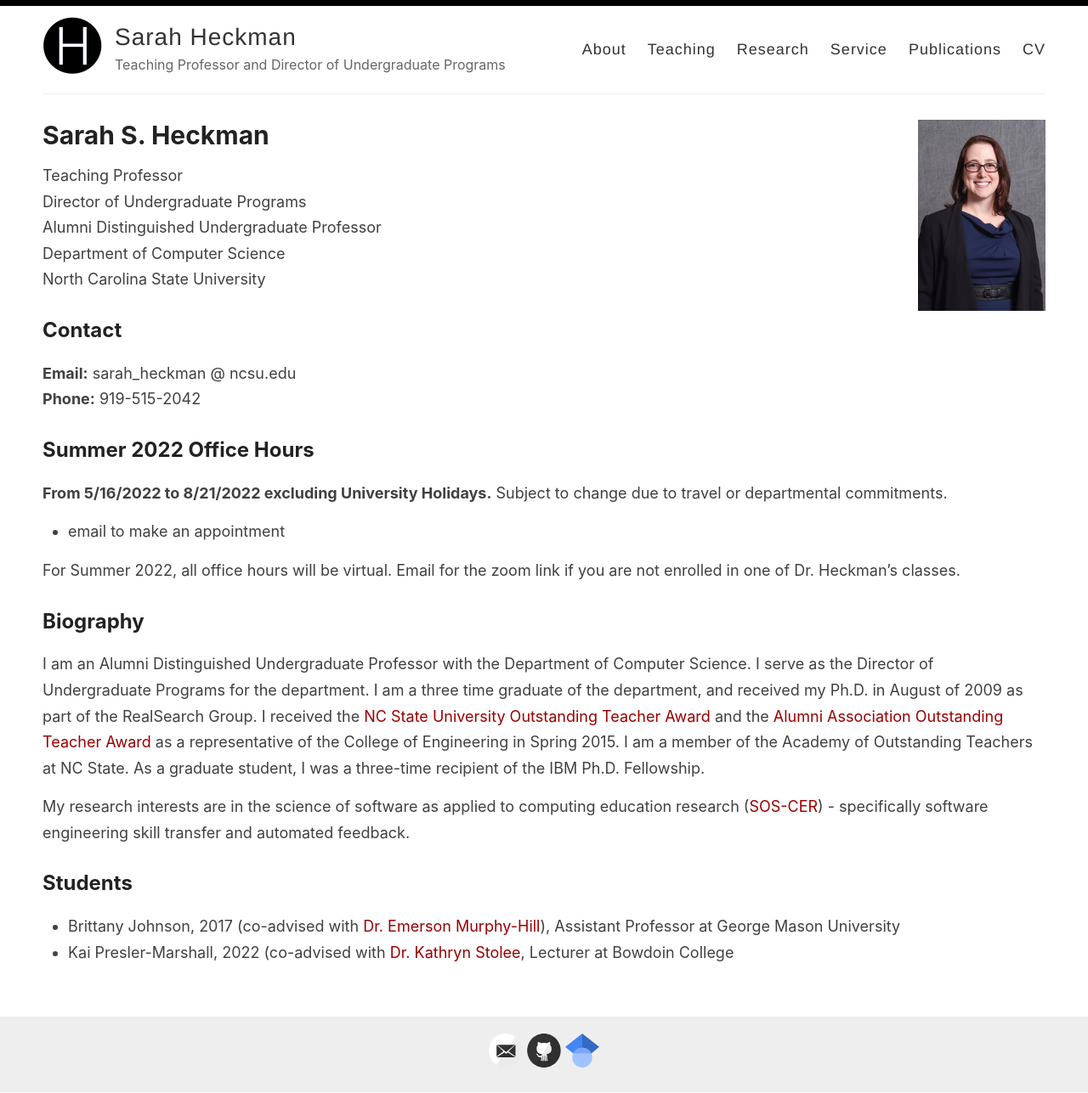
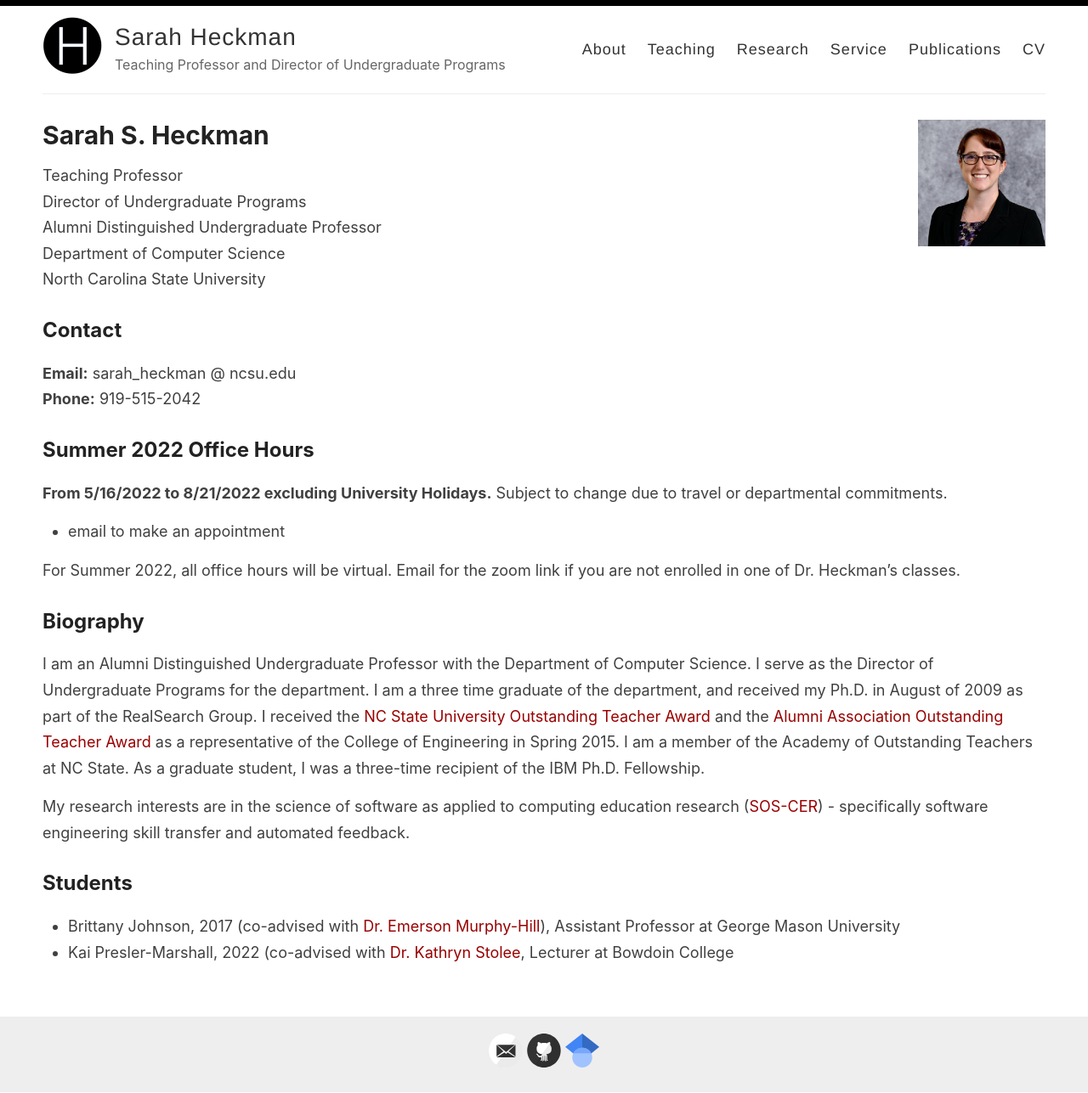
Before and after one commit to sheckman/sheckman.github.io, a Jekyll site: the page built from index.md, in a window 1280 px wide. Shown: the whole page at 85% size. Built offline with Jekyll 4.4.1, drawn with Linux system fonts in a browser that asks for light colours.

Commit message:
Updating picture

```diff
--- a/index.md
+++ b/index.md
@@ -1,7 +1,7 @@
 ---
 layout: page
 ---
-<img class="profilepic" src="../assets/images/2017_Heckman_Small.jpg" width="150px"  alt="Heckman Picture"/>
+<img class="profilepic" src="../assets/images/Heckman.jpg" width="150px"  alt="Heckman Picture"/>
 
 # Sarah S. Heckman
 
```
Also changed, not shown: assets/images/Heckman.jpg (added).
